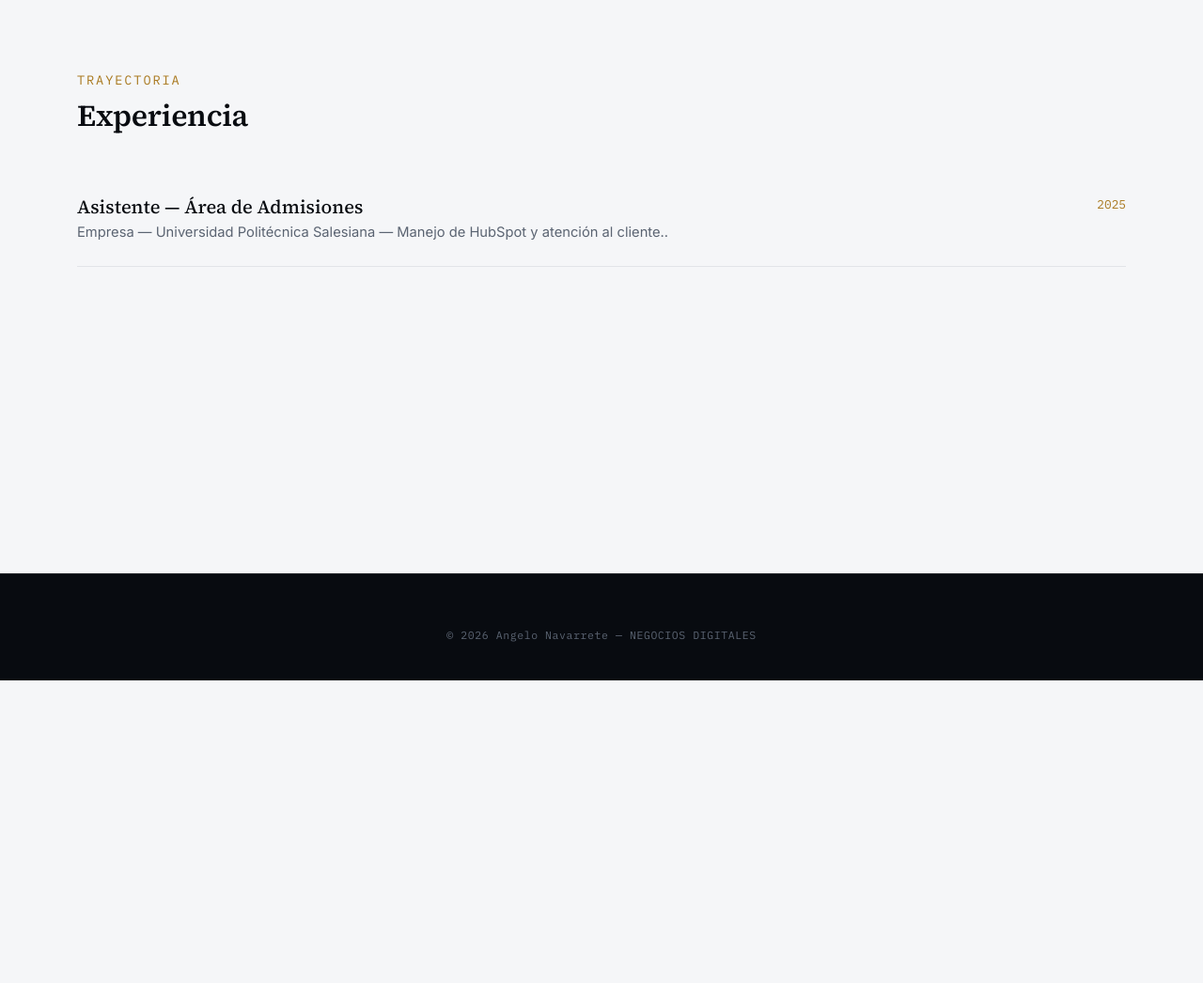
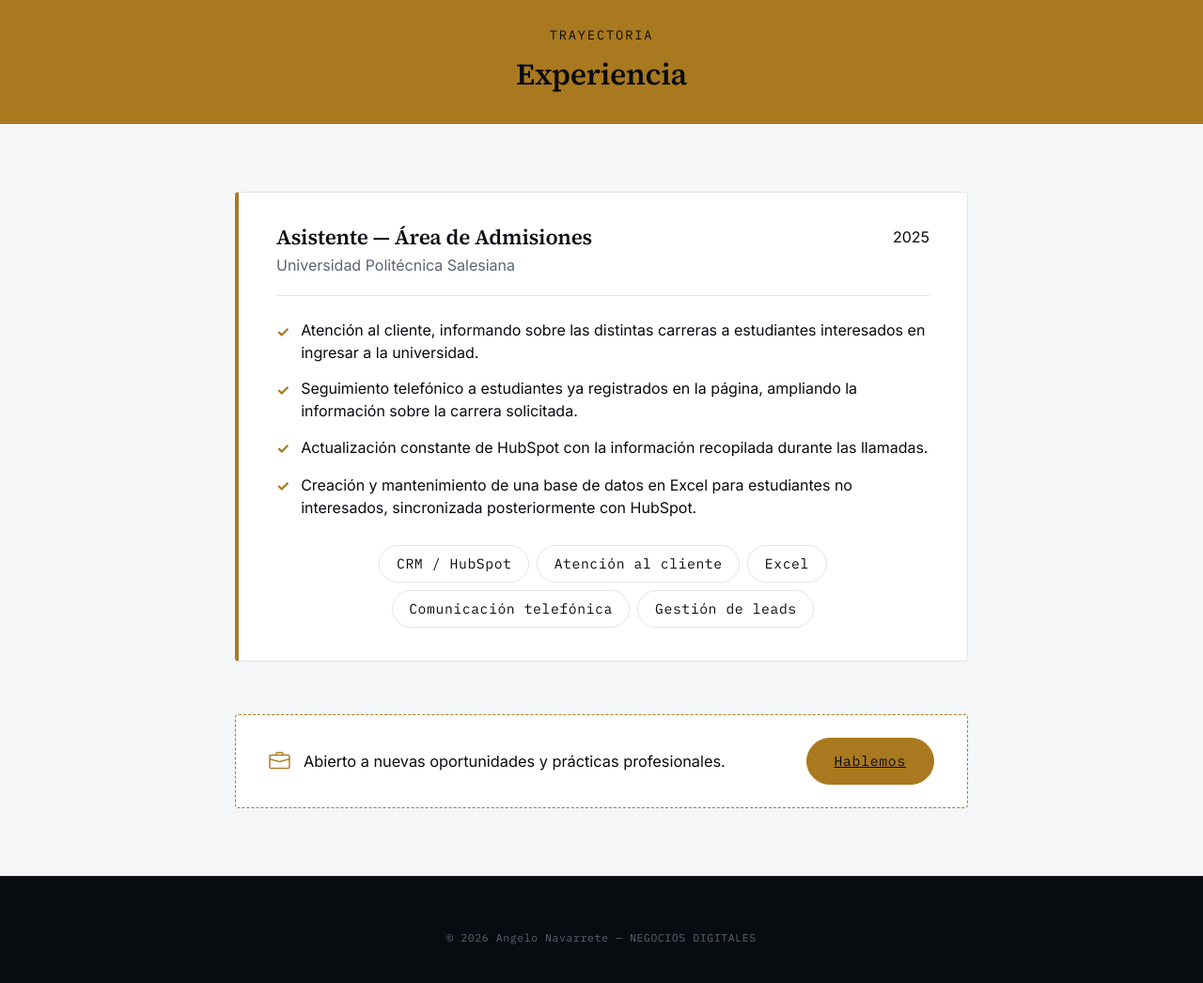
Before and after one commit to Navo1804/Portafolio-profesional, a Flask app: page /experiencia in a window 1280 px wide. Shown: the part 76-1122 px from the top of the page at 94% size. Before the commit the page ends 800 px from the top, so only its background shows below. Run offline with Flask 3, Linux system fonts and the light colour scheme.

Commit message:
Actualización-Experiencia

```diff
--- a/app/static/css/style.css
+++ b/app/static/css/style.css
@@ -440,6 +440,98 @@ h1, h2, h3, .font-display {
     border-radius: 999px;
     background: var(--paper-alt);
 }
+/* --- Experiencia: tarjeta spotlight + cierre con CTA --- */
+
+.experience-spotlight {
+    background: var(--paper-alt);
+    border: 1px solid var(--border);
+    border-left: 4px solid var(--gold);
+    border-radius: 4px;
+    padding: 2.2rem 2.5rem;
+    max-width: 780px;
+    margin: 0 auto;
+}
+
+.experience-header {
+    display: flex;
+    justify-content: space-between;
+    flex-wrap: wrap;
+    gap: 0.5rem;
+    margin-bottom: 1.5rem;
+    padding-bottom: 1.25rem;
+    border-bottom: 1px solid var(--border);
+}
+
+.experience-header h3 {
+    margin: 0 0 0.2rem;
+    font-size: 1.4rem;
+}
+
+.experience-header .experience-org {
+    color: var(--steel);
+    margin: 0;
+}
+
+.experience-list {
+    list-style: none;
+    padding: 0;
+    margin: 0 0 1.75rem;
+}
+
+.experience-list li {
+    display: flex;
+    align-items: flex-start;
+    gap: 0.75rem;
+    margin-bottom: 0.9rem;
+    color: var(--ink);
+    line-height: 1.5;
+}
+
+.experience-list li::before {
+    content: '✓';
+    color: var(--gold);
+    font-weight: 700;
+    flex-shrink: 0;
+    margin-top: 0.1rem;
+}
+
+.experience-skills {
+    display: flex;
+    flex-wrap: wrap;
+    justify-content: center;
+    gap: 8px;
+}
+
+.cta-banner {
+    background: var(--paper-alt);
+    border: 1.5px dashed var(--gold);
+    border-radius: 4px;
+    padding: 1.5rem 2.2rem;
+    max-width: 780px;
+    margin: 3.5rem auto 0;
+    display: flex;
+    justify-content: space-between;
+    align-items: center;
+    flex-wrap: wrap;
+    gap: 1rem;
+}
+
+.cta-banner .cta-text {
+    display: flex;
+    align-items: center;
+    gap: 0.9rem;
+}
+
+.cta-banner .cta-text i {
+    font-size: 1.4rem;
+    color: var(--gold);
+}
+
+.cta-banner p {
+    color: var(--ink);
+    font-size: 1.02rem;
+    margin: 0;
+}
 
 /* --- Formulario de contacto --- */
 
--- a/app/templates/main/experiencia.html
+++ b/app/templates/main/experiencia.html
@@ -2,19 +2,47 @@
 {% block titulo %}Experiencia | Mi Portafolio{% endblock %}
 
 {% block contenido %}
+<section class="about-banner">
+    <div class="container">
+        <span class="eyebrow">Trayectoria</span>
+        <h2>Experiencia</h2>
+    </div>
+</section>
+
 <section class="section-ledger">
     <div class="container">
-        <div class="section-header">
-            <span class="eyebrow">Trayectoria</span>
-            <h2 class="mt-2">Experiencia</h2>
+
+        <div class="experience-spotlight">
+            <div class="experience-header">
+                <div>
+                    <h3>Asistente — Área de Admisiones</h3>
+                    <p class="experience-org">Universidad Politécnica Salesiana</p>
+                </div>
+                <span class="ledger-period">2025</span>
+            </div>
+
+            <ul class="experience-list">
+                <li>Atención al cliente, informando sobre las distintas carreras a estudiantes interesados en ingresar a la universidad.</li>
+                <li>Seguimiento telefónico a estudiantes ya registrados en la página, ampliando la información sobre la carrera solicitada.</li>
+                <li>Actualización constante de HubSpot con la información recopilada durante las llamadas.</li>
+                <li>Creación y mantenimiento de una base de datos en Excel para estudiantes no interesados, sincronizada posteriormente con HubSpot.</li>
+            </ul>
+
+            <div class="experience-skills">
+                <span class="stack-pill">CRM / HubSpot</span>
+                <span class="stack-pill">Atención al cliente</span>
+                <span class="stack-pill">Excel</span>
+                <span class="stack-pill">Comunicación telefónica</span>
+                <span class="stack-pill">Gestión de leads</span>
+            </div>
         </div>
 
-        <div class="ledger-row">
-            <div>
-                <h5>Asistente — Área de Admisiones</h5>
-                <p class="ledger-sub mb-0">Empresa — Universidad Politécnica Salesiana — Manejo de HubSpot y atención al cliente..</p>
+        <div class="cta-banner">
+            <div class="cta-text">
+              <i class="bi bi-briefcase"></i>
+              <p>Abierto a nuevas oportunidades y prácticas profesionales.</p>
             </div>
-            <span class="ledger-period">2025</span>
+            <a href="{{ url_for('main.contacto') }}" class="btn-pill">Hablemos</a>
         </div>
 
     </div>
```
